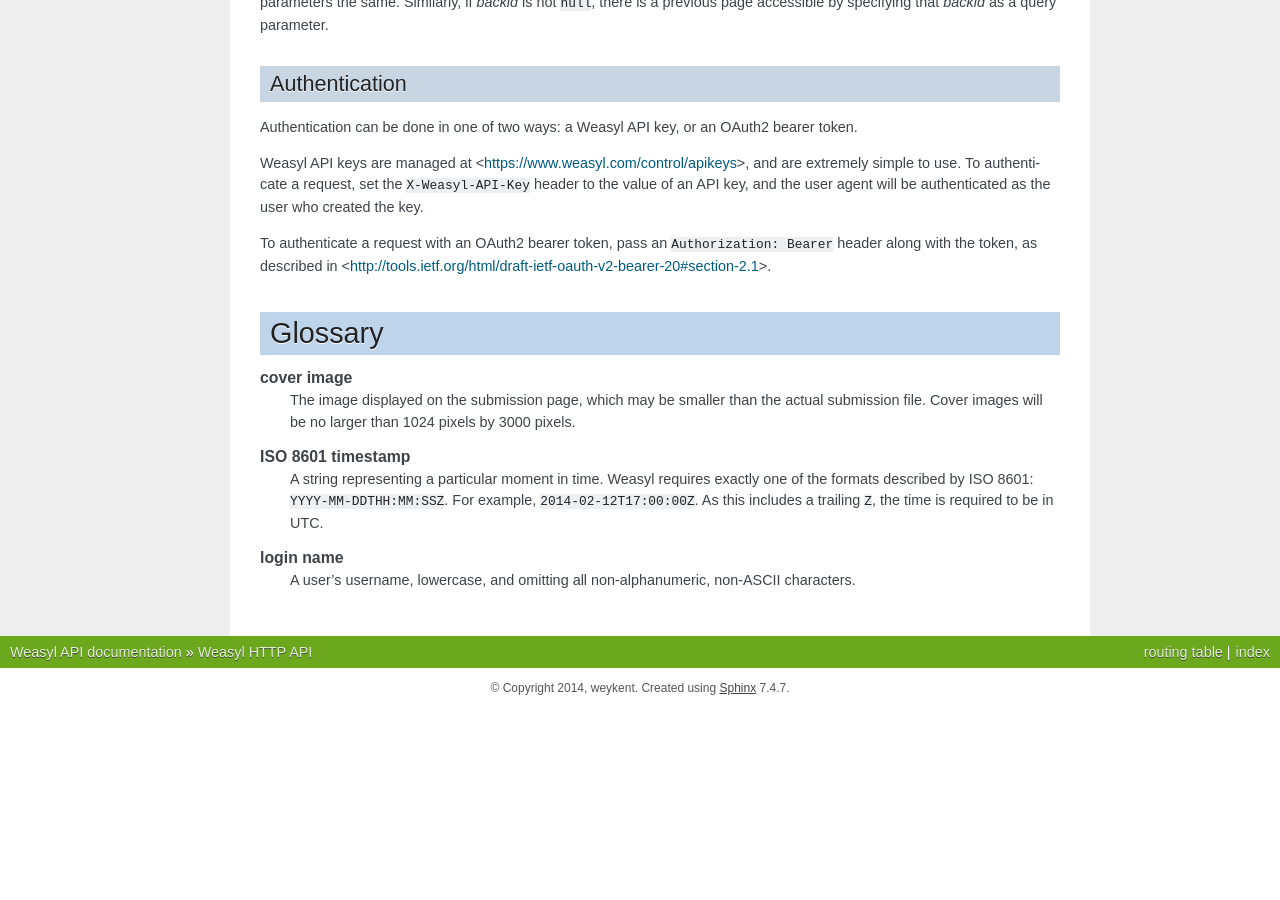
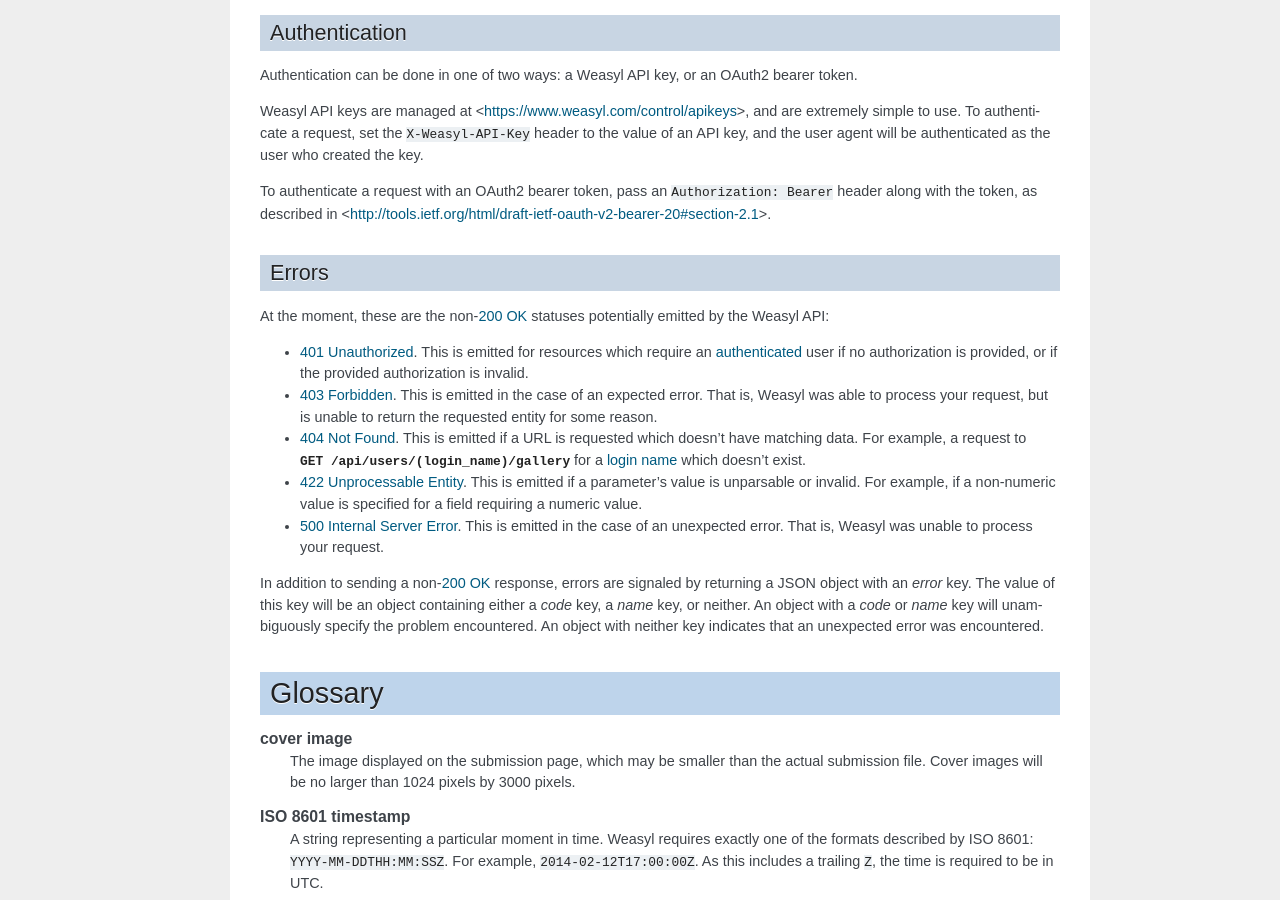
Before and after one commit to Weasyl/weasyl, a Sphinx documentation site: the page built from source/index.rst, in a window 1280 px wide and 900 px high, scrolled down 6887 px. Built offline with Sphinx 7.4.7, drawn with Linux system fonts in a browser that asks for light colours; the version number could not be read and is left out; before the commit the page ends 7595 px from its top, so only the background shows below that; some of the changed text lies outside the part shown.

Commit message:
Update the docs re: errors.

```diff
--- a/source/index.rst
+++ b/source/index.rst
@@ -20,9 +20,7 @@
 
      {"login": "weykent", "userid": 5756}
 
-   If there is no current user, the result will be::
-
-     {"login": null, "userid": 0}
+   If there is no current user, the response will be a :http:statuscode:`401`.
 
 
 .. http:get:: /api/useravatar
@@ -483,6 +481,40 @@
 <http://tools.ietf.org/html/draft-ietf-oauth-v2-bearer-20#section-2.1>.
 
 
+Errors
+------
+
+At the moment, these are the non-:http:statuscode:`200` statuses potentially
+emitted by the Weasyl API:
+
+- :http:statuscode:`401`. This is emitted for resources which require an
+  :ref:`authenticated <authentication>` user if no authorization is provided,
+  or if the provided authorization is invalid.
+
+- :http:statuscode:`403`. This is emitted in the case of an expected error.
+  That is, Weasyl was able to process your request, but is unable to return the
+  requested entity for some reason.
+
+- :http:statuscode:`404`. This is emitted if a URL is requested which doesn't
+  have matching data. For example, a request to
+  :http:get:`/api/users/(login_name)/gallery` for a :term:`login name` which
+  doesn't exist.
+
+- :http:statuscode:`422`. This is emitted if a parameter's value is unparsable
+  or invalid. For example, if a non-numeric value is specified for a field
+  requiring a numeric value.
+
+- :http:statuscode:`500`. This is emitted in the case of an unexpected error.
+  That is, Weasyl was unable to process your request.
+
+In addition to sending a non-:http:statuscode:`200` response, errors are
+signaled by returning a JSON object with an *error* key. The value of this key
+will be an object containing either a *code* key, a *name* key, or neither. An
+object with a *code* or *name* key will unambiguously specify the problem
+encountered. An object with neither key indicates that an unexpected error was
+encountered.
+
+
 Glossary
 ========
 
```
